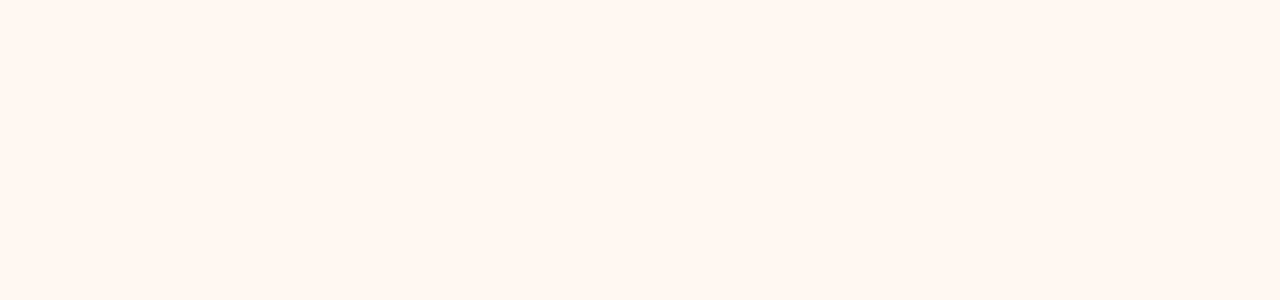
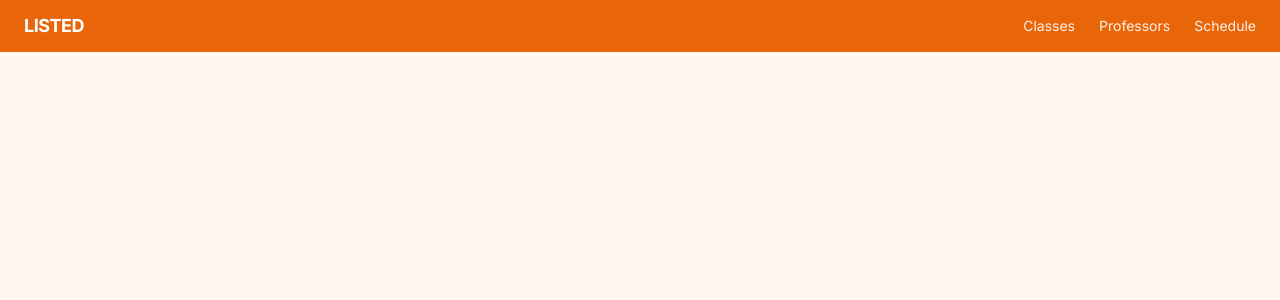
Before and after one commit to frogsterr/listed, a Next.js app: page / in a window 1280 px wide. Shown: the top 300 px of the page. Built offline with nearby package versions, Linux system fonts and the light colour scheme.

Commit message:
feat: add NavBar and root layout

```diff
--- a/app/layout.tsx
+++ b/app/layout.tsx
@@ -1,24 +1,26 @@
-import type { Metadata } from "next";
-import { Inter } from "next/font/google";
-import "./globals.css";
+import type { Metadata } from 'next'
+import { Inter } from 'next/font/google'
+import './globals.css'
+import NavBar from '@/components/NavBar'
 
-const inter = Inter({
-  subsets: ["latin"],
-});
+const inter = Inter({ subsets: ['latin'] })
 
 export const metadata: Metadata = {
-  title: "LISTED — JTS Course Reviews",
-  description: "Course reviews for Jewish Theological Seminary students",
-};
+  title: 'LISTED — JTS Course Reviews',
+  description: 'Anonymous course and professor reviews for JTS List College students.',
+}
 
 export default function RootLayout({
   children,
-}: Readonly<{
-  children: React.ReactNode;
-}>) {
+}: {
+  children: React.ReactNode
+}) {
   return (
-    <html lang="en" className={`${inter.className} h-full antialiased`}>
-      <body className="min-h-full flex flex-col">{children}</body>
+    <html lang="en">
+      <body className={`${inter.className} min-h-screen bg-cream`}>
+        <NavBar />
+        <main>{children}</main>
+      </body>
     </html>
-  );
+  )
 }
--- /dev/null
+++ b/components/NavBar.tsx
@@ -0,0 +1,22 @@
+import Link from 'next/link'
+
+export default function NavBar() {
+  return (
+    <nav className="bg-primary text-white px-6 py-3 flex items-center justify-between sticky top-0 z-50">
+      <Link href="/" className="font-bold text-lg tracking-tight">
+        LISTED
+      </Link>
+      <div className="flex gap-6 text-sm opacity-90">
+        <Link href="/classes" className="hover:opacity-100 transition-opacity">
+          Classes
+        </Link>
+        <Link href="/professors" className="hover:opacity-100 transition-opacity">
+          Professors
+        </Link>
+        <Link href="/schedule" className="hover:opacity-100 transition-opacity">
+          Schedule
+        </Link>
+      </div>
+    </nav>
+  )
+}
```
